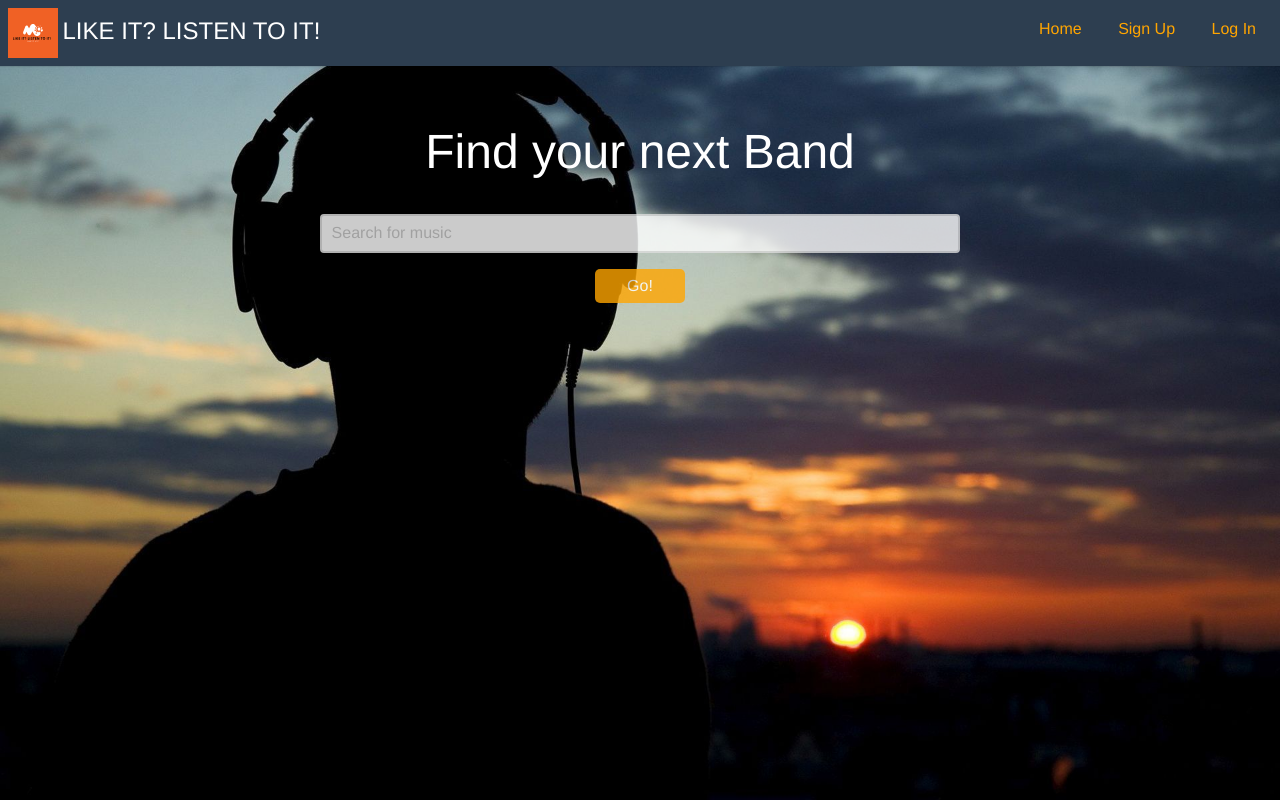
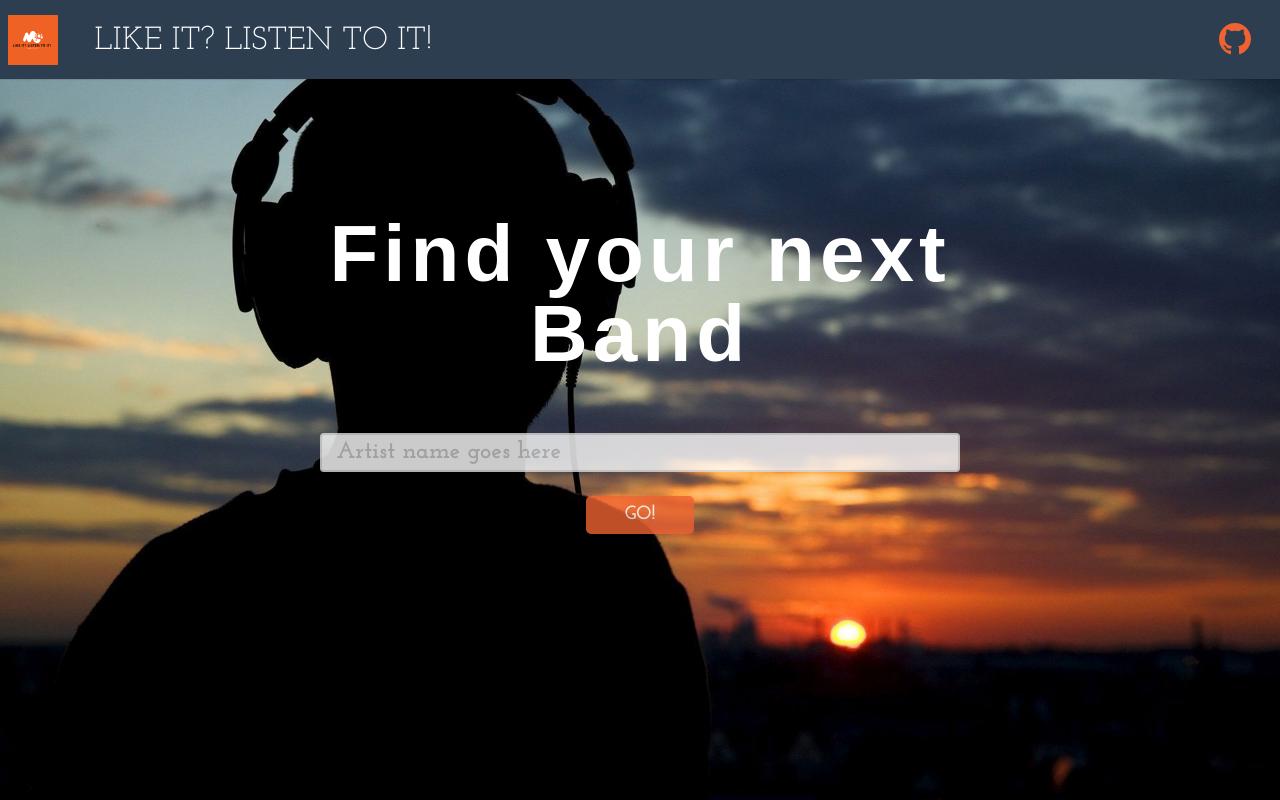
Before and after one commit to superuser06/likeit-listentoit, a plain HTML site: page index.html in a window 1280 px wide. Drawn offline with nearby package versions, Linux system fonts and the light colour scheme; a web font is replaced by a local one.

Commit message:
fixed styling errors

```diff
--- a/assets/css/style.css
+++ b/assets/css/style.css
@@ -35,7 +35,12 @@ label {
 }
 
 .bi {
-    color: white !important;
+    color: #ee6331 !important;
+    margin: 0 5px;
+}
+
+.bi:hover {
+    color: white!important;
 }
 
 .l-box {
@@ -65,17 +70,33 @@ label {
 }
 
 .pure-button {
-    background-color: orange;
+    background-color: #ee6331;
     color: white;
     padding: 0.5em 2em;
     border-radius: 5px;
+    font-weight: bolder !important;
+    font-family: 'Josefin Slab', serif;
+    font-size: larger;
+}
+
+input {
+    font-family: 'Josefin Slab', serif !important;
+    color: black;
+    font-size: x-large !important;
+    font-weight: bolder !important;
 }
 
 a.pure-button-primary {
+    background: none;
+    color: white;
+    border-radius: 5px;
+    border-color: white !important;
+    font-size: 120%;
+}
+
+a.pure-button-primary:hover {
     background: white;
-    color: orange;
-    border-radius: 5px;
-    font-size: 120%;
+    color: #ee6331;
 }
 
 .home-menu {
@@ -94,18 +115,22 @@ a.pure-button-primary {
 
 .home-menu .pure-menu-heading {
     color: white;
-    font-weight: 400;
-    font-size: 150%;
-    padding-left: 0;
-    padding-top: 7px;
+    font-size: 32px !important;
+    margin: auto !important;
+    padding-top: 20px !important;
+    font-family: 'Josefin Slab', serif !important;
 }
 
-.home-menu .pure-menu-selected a {
-    color: white;
+.pure-menu-link {
+    padding-top: 15px !important;
+}
+
+.grid-container {
+    margin-top: 200px !important;
 }
 
 .home-menu a {
-    color: orange;
+    color: #ee6331;
 }
 
 .home-menu li a:hover,
@@ -132,8 +157,10 @@ a.pure-button-primary {
 }
 
 .splash-head {
-    font-size: 20px;
-    font-weight: bold;
+    font-size: 80px !important;
+    font-weight: bolder !important;
+    letter-spacing: 5px !important;
+    font-family: 'Six Caps', sans-serif !important;
     color: white;
     padding-top: 2em;
     font-weight: 100;
@@ -149,20 +176,30 @@ a.pure-button-primary {
 
 h4 {
     text-align: center;
-    color: orange;
+    color: #ee6331;
 }
 
 .card-section {
     text-align: center;
+    font-family: 'Josefin Slab', serif;
+    font-weight: bold;
+}
+
+.card-header h4 {
+    font-family: 'Six Caps', sans-serif !important;
+    letter-spacing: 5px;
+    font-weight: bolder;
+    font-size: 40px;
 }
 
 .card {
-    background-color: black;
+    background-color: #2e3f50;
     color: white;
 }
 
 .buttons {
     text-align: center;
+    opacity: 1 !important;
 }
 
 .navigation-btn {
--- a/assets/js/script.js
+++ b/assets/js/script.js
@@ -93,7 +93,7 @@ class Artist {
 }
 
 async function searchArtist(artistStr, explode=true, storeArtist=false) {
-  document.getElementById("search-btn").textContent = "Go!"
+  document.getElementById("search-btn").textContent = "GO!"
   try {
     // cleaning up string
     var urlArtistStr = encodeURIComponent(artistStr.trim().toLowerCase());
@@ -211,7 +211,7 @@ function makeContinueBtn() {
   if (artistsPile) {
     var formHolderEl = document.getElementById("form-holder");
     var pBtnEl = document.createElement("p");
-    pBtnEl.innerHTML = `<a href="#" id="continue-btn" class="pure-button pure-button-primary">Continue where you left off</a>`;
+    pBtnEl.innerHTML = `<a href="#" id="continue-btn" class="pure-button pure-button-primary">Continue where you left off...</a>`;
     formHolderEl.appendChild(pBtnEl);
     // lets the user continue where he left off
     document.getElementById(`continue-btn`).addEventListener("click", function(event) {
--- a/index.html
+++ b/index.html
@@ -4,29 +4,37 @@
     <meta charset="UTF-8">
     <meta http-equiv="X-UA-Compatible" content="IE=edge">
     <meta name="viewport" content="width=device-width, initial-scale=1.0">
-
     <!-- Foundation CDN -->
     <link rel="stylesheet" href="https://cdn.jsdelivr.net/npm/foundation-sites@6.7.4/dist/css/foundation.min.css" crossorigin="anonymous">
+    <!-- Pure CSS CDN -->
     <link rel="stylesheet" href="https://unpkg.com/purecss@2.1.0/build/pure-min.css" integrity="sha384-yHIFVG6ClnONEA5yB5DJXfW2/KC173DIQrYoZMEtBvGzmf0PKiGyNEqe9N6BNDBH" crossorigin="anonymous">
     <link rel="stylesheet" href="https://unpkg.com/purecss@2.1.0/build/grids-responsive-min.css">
-    <!-- <link rel="stylesheet" href="https://cdn.jsdelivr.net/npm/bootstrap-icons@1.8.1/font/bootstrap-icons.css"> -->
-
+    <!-- Google Fonts -->
+    <link rel="preconnect" href="https://fonts.googleapis.com">
+    <link rel="preconnect" href="https://fonts.gstatic.com" crossorigin>
+    <link href="https://fonts.googleapis.com/css2?family=Josefin+Slab:wght@400;700&family=Six+Caps&display=swap" rel="stylesheet">
     <!-- Our CSS -->
     <link rel="stylesheet" href="./assets/css/style.css" />
+    <!-- Title and favicon -->
     <title>Like it? Listen to it!</title>
     <link rel="icon" type="image/x-icon" href="./assets/images/new-logo.svg">
 </head>
 <body>
+    <!-- Page Header -->
     <div class="header">
         <div class="home-menu pure-menu pure-menu-horizontal pure-menu-fixed">
-            <!-- <i class="bi bi-earbuds" style="font-size: 2rem; padding: 10px;"></i> -->
+            <!-- Company Logo -->
             <img src="./assets/images/new-logo.svg" alt="" width="50" height="50" class="logo"/>
             <a class="pure-menu-heading">Like it? Listen to it!</a>
-
             <ul class="pure-menu-list">
-                <li class="pure-menu-item"><a href="#" class="pure-menu-link">Home</a></li>
-                <li class="pure-menu-item"><a href="#" class="pure-menu-link">Sign Up</a></li>
-                <li class="pure-menu-item"><a href="#" class="pure-menu-link">Log In</a></li>
+                <li class="pure-menu-item">
+                    <a href="https://github.com/superuser06/likeit-listentoit" class="pure-menu-link" target="_blank">
+                        <!-- Github logo -->
+                        <svg xmlns="http://www.w3.org/2000/svg" width="32" height="32" fill="currentColor" class="bi bi-github" viewBox="0 0 16 16">
+                            <path d="M8 0C3.58 0 0 3.58 0 8c0 3.54 2.29 6.53 5.47 7.59.4.07.55-.17.55-.38 0-.19-.01-.82-.01-1.49-2.01.37-2.53-.49-2.69-.94-.09-.23-.48-.94-.82-1.13-.28-.15-.68-.52-.01-.53.63-.01 1.08.58 1.23.82.72 1.21 1.87.87 2.33.66.07-.52.28-.87.51-1.07-1.78-.2-3.64-.89-3.64-3.95 0-.87.31-1.59.82-2.15-.08-.2-.36-1.02.08-2.12 0 0 .67-.21 2.2.82.64-.18 1.32-.27 2-.27.68 0 1.36.09 2 .27 1.53-1.04 2.2-.82 2.2-.82.44 1.1.16 1.92.08 2.12.51.56.82 1.27.82 2.15 0 3.07-1.87 3.75-3.65 3.95.29.25.54.73.54 1.48 0 1.07-.01 1.93-.01 2.2 0 .21.15.46.55.38A8.012 8.012 0 0 0 16 8c0-4.42-3.58-8-8-8z"/>
+                          </svg>
+                    </a>
+                </li>
             </ul>
         </div>
     </div>
@@ -37,15 +45,15 @@
             <div class="splash-subhead">
                 <form id="form-holder" class="pure-form">
                     <fieldset>
-                        <input type="text" id="search-artist" name="search-artist" placeholder="Search for music">
-                        <button id="search-btn" class="pure-button pure-button-primary" type="submit" >Go!</button>
+                        <input type="text" id="search-artist" name="search-artist" placeholder="Artist name goes here">
+                        <button id="search-btn" class="pure-button pure-button-primary" type="submit" >GO!</button>
                     </fieldset>
                 </form>
             </div>
         </div>
         <!-- Cards placeholder -->
         <div class="grid-container">
-            <div id="matches" class="grid-x small-4">
+            <div id="matches" class="grid-x grid-margin-x">
             </div>
         </div>
     </div>
```
